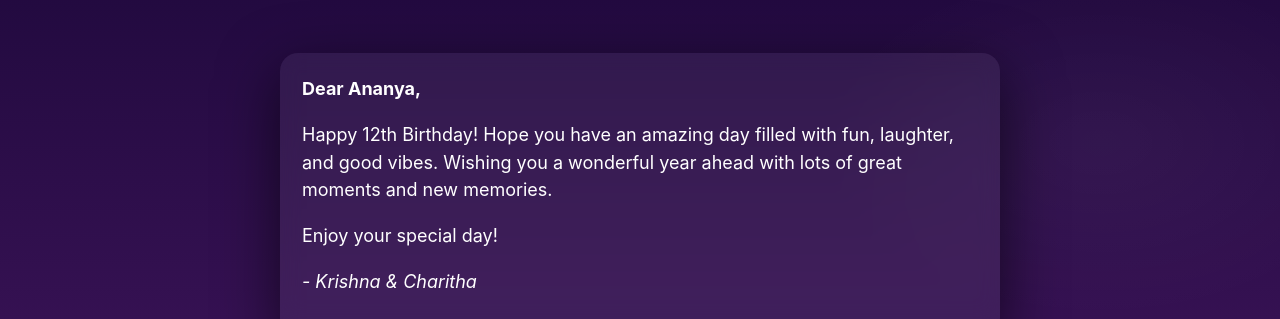
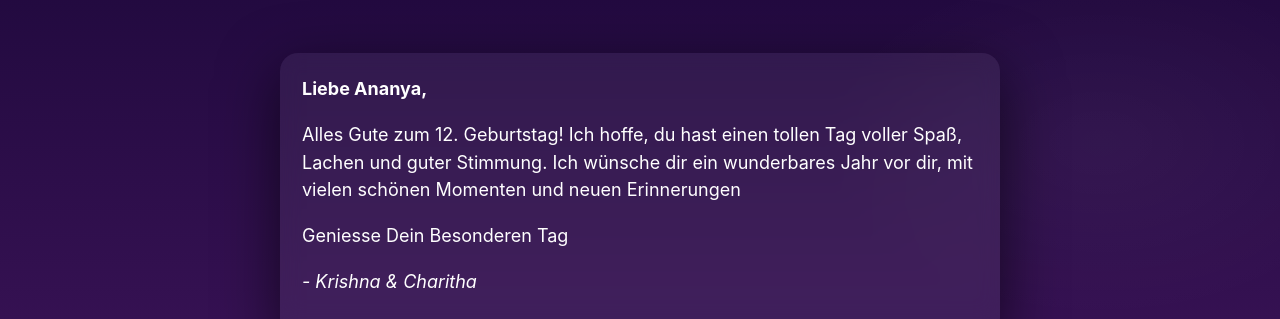
Before and after one commit to KrishnaBurra/ananya-bday, a plain HTML site: page index.html in a window 1280 px wide. Shown: the part 481-800 px from the top of the page. Drawn offline with Linux system fonts and the light colour scheme; animation ran at ten frames a second.

Commit message:
Update index.html

```diff
--- a/index.html
+++ b/index.html
@@ -56,9 +56,10 @@ svg.decor{position:fixed;inset:0;z-index:0;pointer-events:none;mix-blend-mode:sc
   </header>
 
   <article class="card" aria-label="Birthday Card">
-    <strong>Dear Ananya,</strong>
-    <p>Happy 12th Birthday! Hope you have an amazing day filled with fun, laughter, and good vibes. Wishing you a wonderful year ahead with lots of great moments and new memories.</p>
-    <p>Enjoy your special day!</p>
+    <strong>Liebe Ananya,</strong>
+    <p> Alles Gute zum 12. Geburtstag! Ich hoffe, du hast einen tollen Tag voller Spaß, Lachen und guter Stimmung.
+    Ich wünsche dir ein wunderbares Jahr vor dir, mit vielen schönen Momenten und neuen Erinnerungen</p>
+    <p>Geniesse Dein Besonderen Tag</p>
     <p style="margin-top:16px"><em>- Krishna & Charitha</em></p>
   </article>
 
```
